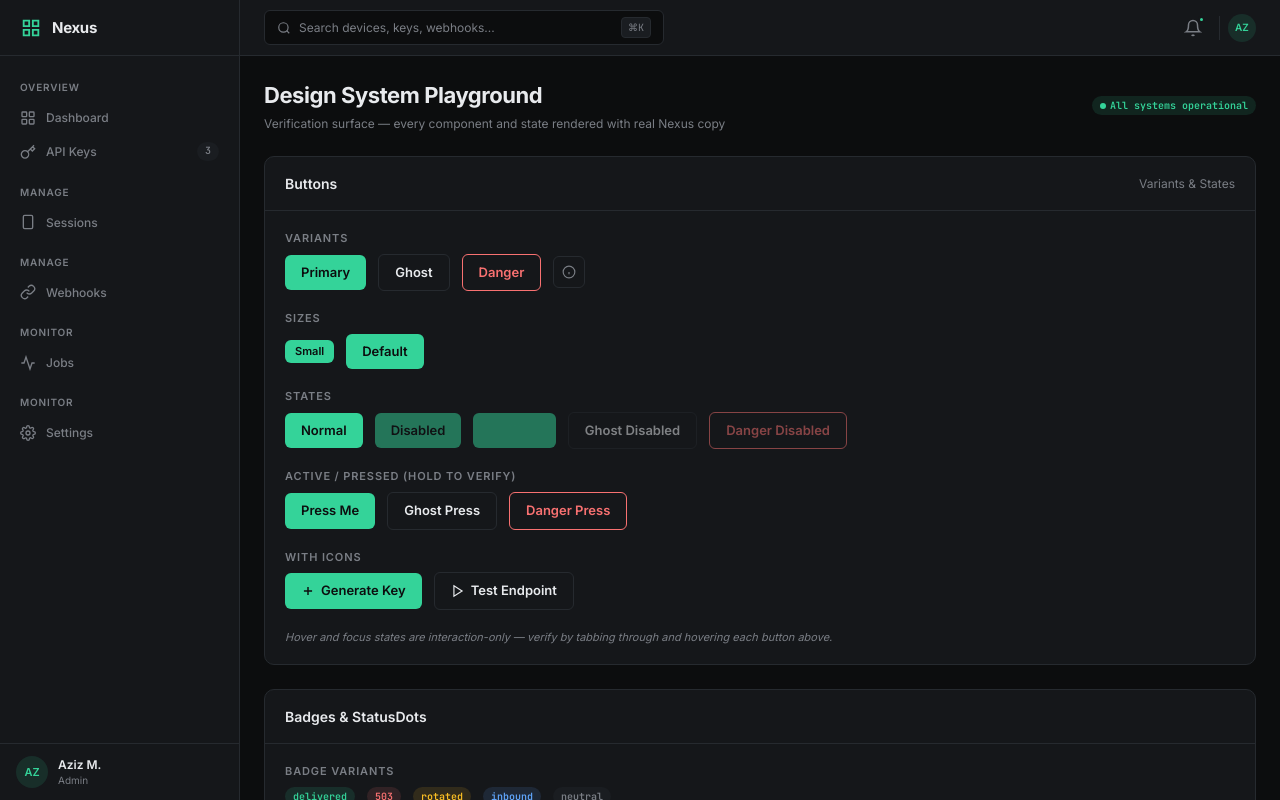
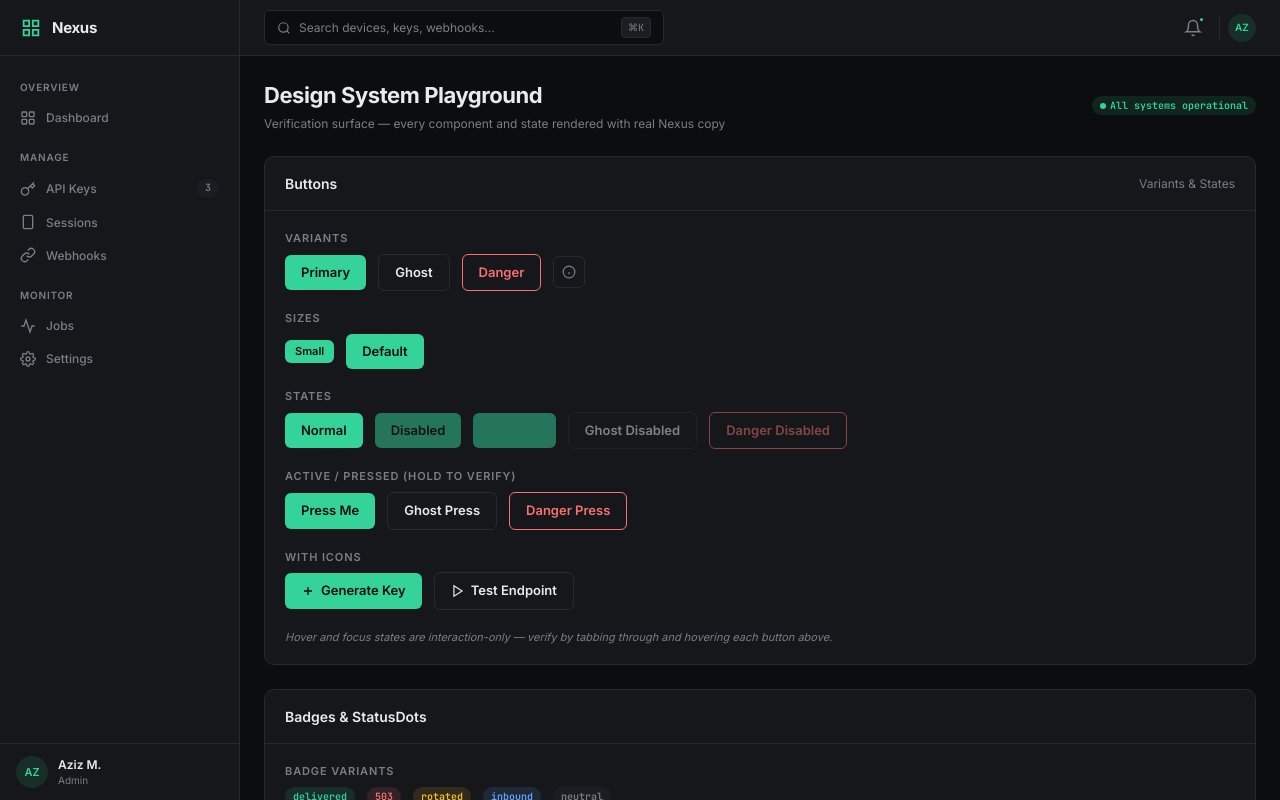
Before and after one commit to nexusmsg/nexus-oss, a Next.js app in the folder apps/dashboard/: page / in a window 1280 px wide. Shown: the top 800 px of the page. Built offline with nearby package versions, Linux system fonts and the light colour scheme.

Commit message:
refactor(apps): explicit sidebar nav groups (Overview/Manage/Monitor)

```diff
--- a/apps/dashboard/src/app/page.tsx
+++ b/apps/dashboard/src/app/page.tsx
@@ -53,13 +53,26 @@ import {
 } from "@/components/icons";
 
 /* ── Sidebar nav config ── */
-const sidebarItems = [
-  { icon: <IconDashboard />, label: "Dashboard", href: "#" },
-  { icon: <IconKey />, label: "API Keys", href: "#", count: 3 },
-  { icon: <IconPhone />, label: "Sessions", href: "#" },
-  { icon: <IconWebhook />, label: "Webhooks", href: "#" },
-  { icon: <IconJobs />, label: "Jobs", href: "#" },
-  { icon: <IconSettings />, label: "Settings", href: "#" },
+const sidebarGroups = [
+  {
+    title: "Overview",
+    items: [{ icon: <IconDashboard />, label: "Dashboard", href: "#" }],
+  },
+  {
+    title: "Manage",
+    items: [
+      { icon: <IconKey />, label: "API Keys", href: "#", count: 3 },
+      { icon: <IconPhone />, label: "Sessions", href: "#" },
+      { icon: <IconWebhook />, label: "Webhooks", href: "#" },
+    ],
+  },
+  {
+    title: "Monitor",
+    items: [
+      { icon: <IconJobs />, label: "Jobs", href: "#" },
+      { icon: <IconSettings />, label: "Settings", href: "#" },
+    ],
+  },
 ];
 
 /* ── Page ───────────────────────────────────────────────── */
@@ -111,7 +124,7 @@ export default function PlaygroundPage() {
     <div className="flex bg-canvas text-fg">
       {/* ── Sidebar ── */}
       <Sidebar
-        items={sidebarItems}
+        groups={sidebarGroups}
         user={{ name: "Aziz M.", role: "Admin", initials: "AZ" }}
         open={sidebarOpen}
         onClose={() => setSidebarOpen(false)}
--- a/apps/dashboard/src/components/Sidebar.tsx
+++ b/apps/dashboard/src/components/Sidebar.tsx
@@ -14,9 +14,14 @@ interface NavItem {
   count?: number;
 }
 
+interface NavGroup {
+  title: string;
+  items: NavItem[];
+}
+
 interface SidebarProps {
-  /** Current nav items. */
-  items: NavItem[];
+  /** Nav groups rendered as sections. */
+  groups: NavGroup[];
   /** User info displayed in footer. */
   user?: {
     name: string;
@@ -31,7 +36,7 @@ interface SidebarProps {
 }
 
 export function Sidebar({
-  items,
+  groups,
   user,
   open = false,
   onClose,
@@ -46,21 +51,6 @@ export function Sidebar({
     mql.addEventListener("change", check);
     return () => mql.removeEventListener("change", check);
   }, []);
-
-  // Group items into sections
-  const sections: { title: string; items: NavItem[] }[] = [];
-  let current = { title: "Overview", items: [] as NavItem[] };
-  for (const item of items) {
-    if (item.label === "Sessions" || item.label === "Webhooks") {
-      if (current.items.length > 0) sections.push(current);
-      current = { title: "Manage", items: [] };
-    } else if (item.label === "Jobs" || item.label === "Settings") {
-      if (current.items.length > 0) sections.push(current);
-      current = { title: "Monitor", items: [] };
-    }
-    current.items.push(item);
-  }
-  if (current.items.length > 0) sections.push(current);
 
   const sidebar = (
     <aside
@@ -81,7 +71,7 @@ export function Sidebar({
 
       {/* Nav */}
       <nav className="flex-1 overflow-y-auto px-2 py-3">
-        {sections.map((section) => (
+        {groups.map((section) => (
           <div key={section.title} className="mb-1">
             <div className="px-3 pt-3 pb-1.5 text-2xs font-semibold uppercase tracking-wider text-muted">
               {section.title}
```
